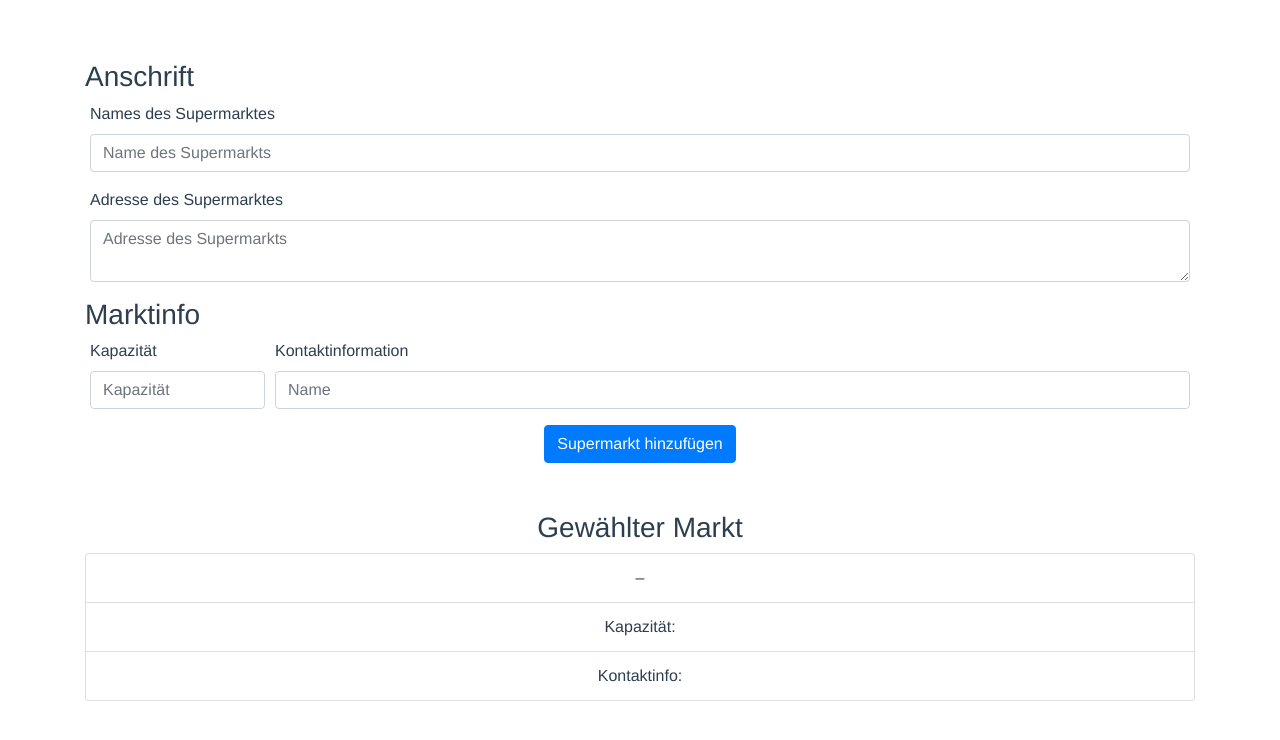
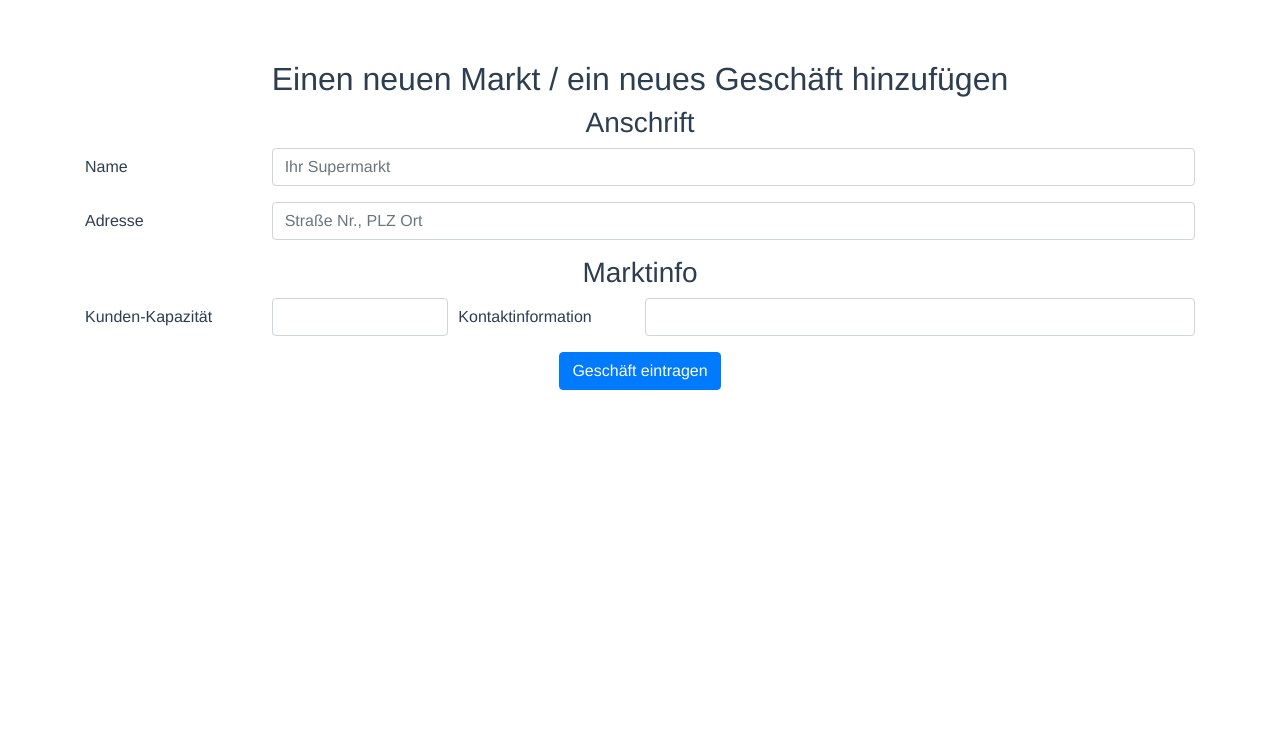
Before and after one commit to wirvsvirus-dortmund/frontend, a Vue app: page /register/shop in a window 1280 px wide. Shown: the top 740 px of the page. Built offline with nearby package versions, Linux system fonts and the light colour scheme.

Commit message:
Fix job submit form

```diff
--- a/package.json
+++ b/package.json
@@ -8,10 +8,11 @@
     "lint": "vue-cli-service lint"
   },
   "dependencies": {
+    "bootstrap": "^4.4.1",
     "core-js": "^3.6.4",
+    "jquery": "^3.4.1",
     "vue": "^2.6.11",
-    "vue-router": "^3.1.6",
-    "bootstrap": "^4.4.1"
+    "vue-router": "^3.1.6"
   },
   "devDependencies": {
     "@vue/cli-plugin-babel": "~4.2.0",
--- a/src/components/ShopRegistration.vue
+++ b/src/components/ShopRegistration.vue
@@ -1,61 +1,52 @@
 <template>
 
 <div class="container">
+  <h2>Einen neuen Markt / ein neues Geschäft hinzufügen</h2>
+
   <div v-if="loading" class="loading">
     Loading...
   </div>
 
-    <div v-if="error" class="error">
+  <div v-if="success" class="alert alert-success">
+    Markt erfolgreich eingetragen
+  </div>
+
+  <div v-if="error" class="alert alert-danger">
     {{ error }}
   </div>
-    <form method="POST" action="/api/shops" class="wb-3">
-        <h3 style="text-align: left">Anschrift</h3>
-        <div class="form-row mb-3" style="text-align: left; margin: 0 auto;">
-            <div class="col">
-                <label for="marketName">Names des Supermarktes</label>
-                <input id="marketName" class="form-control" v-model.trim="newShop.name" type="text" placeholder="Name des Supermarkts">
+
+  <form class="wb-3"  v-on:submit.prevent="addShop">
+    <h3>Anschrift</h3>
+
+    <div class="form-row mb-3">
+      <label class="col-sm-2 col-form-label" for="marketName">Name</label>
+      <div class="col-sm-10">
+        <input id="marketName" class="form-control" v-model.trim="newShop.name" placeholder="Ihr Supermarkt" type="text">
       </div>
     </div>
 
-        <div class="form-row mb-3" style="text-align: left; margin: 0 auto;">
-            <div class="col">
-                <label for="marketAddress">Adresse des Supermarktes</label>
-                <textarea id="marketAddress" class="form-control" v-model.trim="newShop.address" type="text" placeholder="Adresse des Supermarkts">
-                </textarea>
+    <div class="form-row mb-3">
+      <label class="col-sm-2 col-form-label" for="marketAddress">Adresse</label>
+      <div class="col-sm-10">
+        <input type="text" id="marketAddress" class="form-control" v-model.trim="newShop.address" placeholder="Straße Nr., PLZ Ort">
       </div>
     </div>
 
-        <h3 style="text-align: left">Marktinfo</h3>
+    <h3>Marktinfo</h3>
 
-        <div class="form-row mb-3" style="text-align: left; margin: 0 auto;">
-            <div class="col-md-2">
-                <label for="shopCapacity">Kapazität</label>
-                <input id="shopCapacity" class="form-control" v-model.trim="newShop.capacity" type="number" placeholder="Kapazität">
+    <div class="form-row mb-3">
+      <label class="col-sm-2 col-form-label" for="shopCapacity">Kunden-Kapazität</label>
+      <div class="col-sm-2">
+        <input id="shopCapacity" class="form-control" v-model.trim="newShop.capacity" type="number">
       </div>
-            <div class="col-md-10">
-                <label for="contactInfo">Kontaktinformation</label>
-                <input id="contactInfo" class="form-control" v-model.trim="newShop.contact_info" type="text" placeholder="Name">
+      <label class="col-sm-2 col-form-label" for="contactInfo">Kontaktinformation</label>
+      <div class="col-sm-6">
+        <input id="contactInfo" class="form-control" v-model.trim="newShop.contact_info" type="text">
       </div>
     </div>
 
-        <button method="POST" type="submit" class="btn btn-primary" v-on:submit="addShop">
-            Supermarkt hinzufügen
-        </button>
-
+    <input type="submit" class="btn btn-primary" value="Geschäft eintragen">
   </form>
-
-    <h3 class="mt-5">Gewählter Markt</h3>
-    <ul class="list-group">
-        <li class="list-group-item">
-            {{newShop.name}} – {{newShop.address}}
-        </li>
-        <li class="list-group-item">
-            Kapazität: {{newShop.capacity}}
-        </li>
-        <li class="list-group-item">
-            Kontaktinfo: {{newShop.contact_info}}
-        </li>
-    </ul>
 </div>
 </template>
 
@@ -66,46 +57,50 @@ export default {
     name: 'ShopRegistration',
     data (){
         return {
-            newShop: {
-                name: null,
-                adress: null,
-                capacity: null,
-                contact_info: null,
-            },
-            loading: false,
+            newShop: {},
+            sending: false,
             error: null,
+            success: false,
         }
     },
     watch: {
     '$route': 'addShop'
     },
     methods: {
-        addShop(data) {
+        addShop() {
             this.error = null
             this.loading = true
 
             JQuery.ajax("/api/shops", {
                 method: "POST",
                 dataType: "json",
-                data: data.newShop,
-                success: (data) => {
-                    data.address = data.address.replace("\n", "<br>")
-                    this.newShop = data
+                data: this.newShop,
+                success: (response) => {
+                    console.log(response)
+                    this.newShop = {}
                     this.loading = false
+                    this.success = "Markt erfolgreich eingetragen"
                 },
-                error: (error) => {
-                    console.log(error)
-                    this.newShop = null
+                error: (response) => {
+                    console.log(response)
                     this.loading = false
-                    this.error = "Failed to create shop. Fields require different input."
+                    this.success = true
+                    if (response.statusCode == 401) {
+                      this.error = "Ihnen fehlt die notwendige Berechtigung"
+                    } else if (response.statusCode == 400) {
+                      this.error = ""
+                    }
                 },
-
             })
+            return false; // prevent browser from reloading page
         }
     }
 }
 </script>
 
 <!-- Add "scoped" attribute to limit CSS to this component only -->
-<!-- <style scoped>
-</style> -->
+<style scoped>
+label {
+  text-align: left;
+}
+</style>
```
Also changed, not shown: 1 other file (tests, documents, lock files or other folders). Lines whose indentation alone changed are shown as unchanged.
